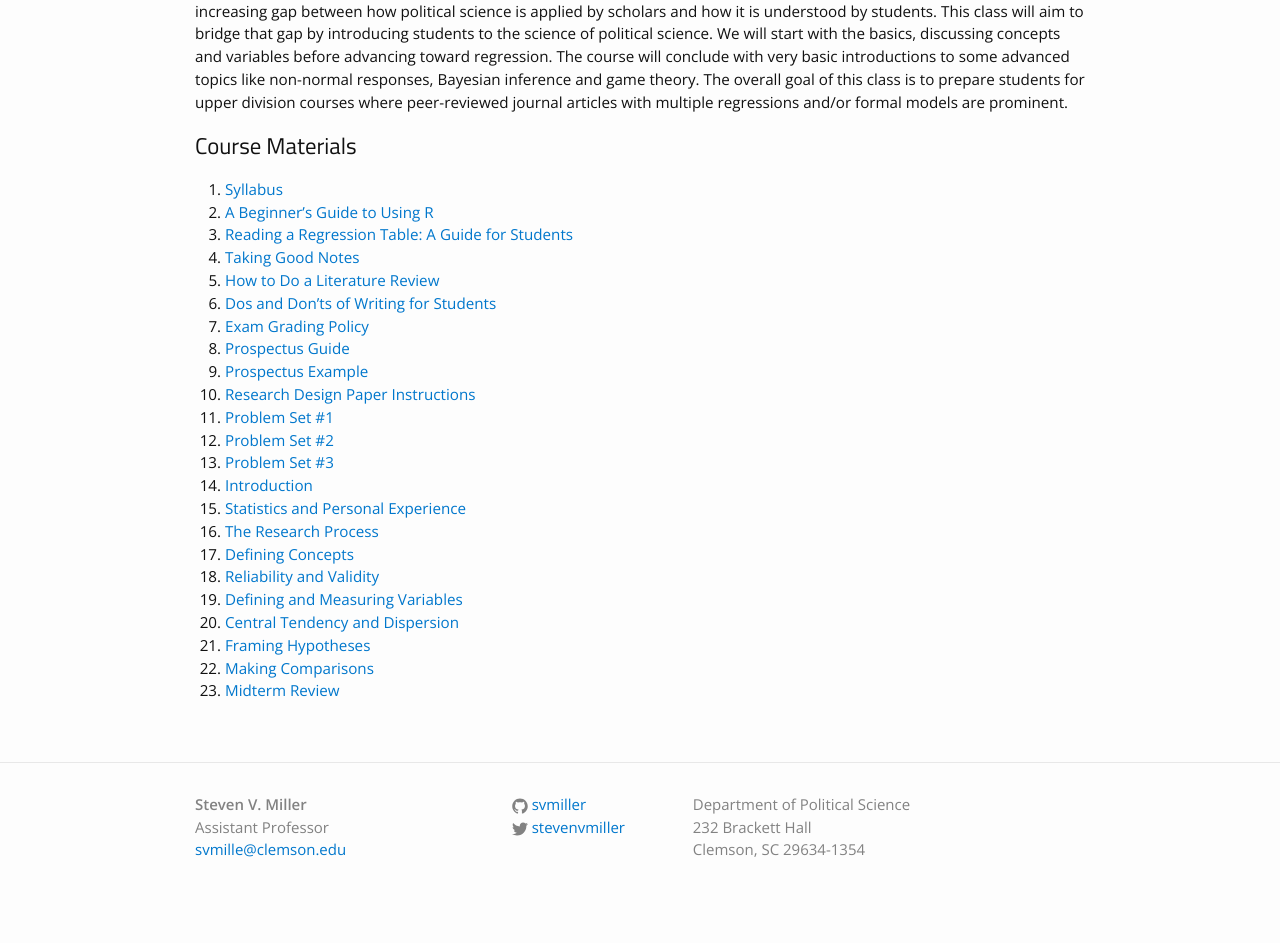
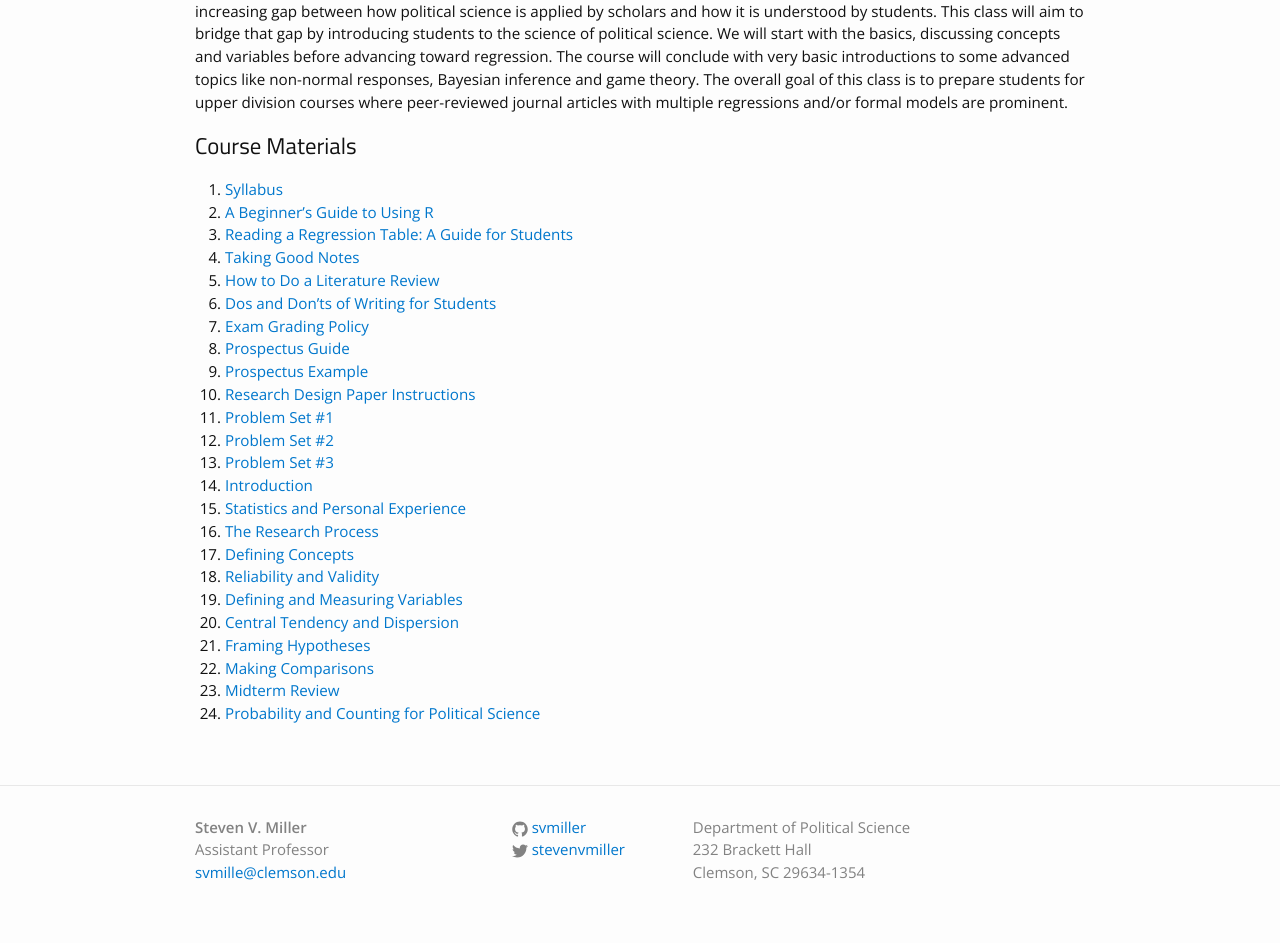
Before and after one commit to svmiller/svmiller.github.io, a Jekyll site: the page built from teaching/posc-3410.md, in a window 1280 px wide. Shown: the part 519-1462 px from the top of the page. Built offline with Jekyll 4.4.1, drawn with Linux system fonts in a browser that asks for light colours; some web fonts are replaced; before the commit the page ends 1440 px from its top, so only the background shows below that.

Commit message:
add lectures 09.29.2015

```diff
--- a/teaching/posc-3410.md
+++ b/teaching/posc-3410.md
@@ -33,3 +33,4 @@
 21. [Framing Hypotheses](https://www.dropbox.com/s/7dh17oyg1890yg8/posc3410-lecture-framing-hypotheses.pdf?dl=0)
 22. [Making Comparisons](https://www.dropbox.com/s/0fsyb4w7qywlj83/posc3410-lecture-making-comparisons.pdf?dl=0)
 23. [Midterm Review](https://www.dropbox.com/s/1emvye9lce3809d/posc3410-lecture-midterm-review.pdf?dl=0)
+24. [Probability and Counting for Political Science](https://www.dropbox.com/s/7ndq1w8nijfth3b/posc3410-lecture-probability-1.pdf?dl=0)
```
Also changed, not shown: teaching/posc-1020.md (+1 -0 lines).
